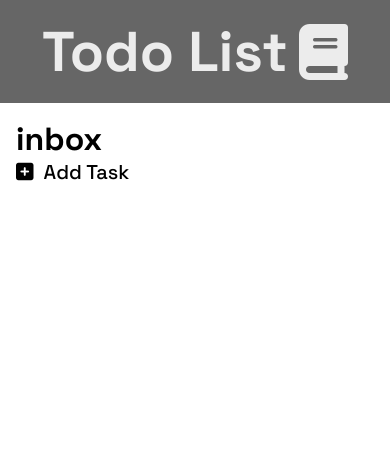
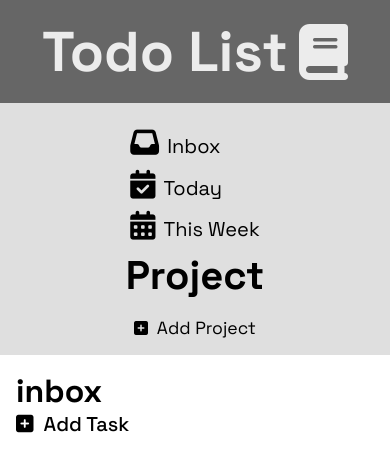
Before and after one commit to haroldm2598/Project-todolist, a website built with webpack: page dist/index.html in a window 390 px wide. Built offline with nearby package versions, Linux system fonts and the light colour scheme.

Commit message:
INFO: mobile friendly only problem SASS/SCSS / Feb 15 2023

```diff
--- a/src/modules/index.js
+++ b/src/modules/index.js
@@ -13,11 +13,13 @@ export function mainComponents() {
 	divWrapper.appendChild(sidebarComponents());
 	divWrapper.appendChild(inboxComponents());
 
-	// -------------------------------
-	// ROUTERS
+	// ------------- ROUTERS ------------------
 
 	document.addEventListener('DOMContentLoaded', (event) => {
 		const body = document.getElementById('sideBarContainer');
+		const targetSideProject = document.getElementsByClassName(
+			'sideBarContainer__projectList--item__btn'
+		);
 
 		body.addEventListener('click', async (e) => {
 			let params = e.target.id;
@@ -39,35 +41,17 @@ export function mainComponents() {
 					break;
 
 				case params:
-					await removeAddElement('.contentContainer');
-					divWrapper.appendChild(constructorComponent(params));
-
-					// // FOCUS FEB 09 2023
-					// for (const componentChildren of constructorComponent().children) {
-					// 	const result = componentChildren.id;
-					// 	if (result === `${params}Container`) {
-					// 		divWrapper.appendChild(constructorComponent(params));
-					// 	}
-					// }
+					for (const componentChildren of targetSideProject) {
+						if (params === componentChildren.id) {
+							await removeAddElement('.contentContainer');
+							divWrapper.appendChild(constructorComponent(params));
+						}
+					}
 					break;
 
-				// case params:
-				// 	const targetId = `#${params}Container`;
-				// 	const elementTarget = document.getElementById('wahaContainer');
-				// 	for (let i = 0; i < elementTarget.length; i++) {
-				// 		console.log(elementTarget[i].id);
-				// 	}
-
-				// 	if (elementTarget) {
-				// 		// await removeAddElement(targetId);
-				// 		await removeAddElement('.contentContainer');
-				// 		divWrapper.appendChild(constructorComponent());
-				// 	} else {
-				// 		await removeAddElement('.contentContainer');
-				// 		divWrapper.appendChild(constructorComponent());
-				// 	}
-
-				// 	break;
+				default:
+					console.log('not found');
+					break;
 			}
 		});
 	});
--- a/src/styles/_mixins.scss
+++ b/src/styles/_mixins.scss
@@ -1,8 +1,10 @@
 $breakpoints: (
 	mobile: 0em,
 	smallTablet: 42.5em,
+	// 680px
 	largeTablet: 48em,
-	desktop: 60em
+	// 768px
+	desktop: 60em //960 px
 );
 
 @mixin media($keys...) {
--- a/src/styles/main.scss
+++ b/src/styles/main.scss
@@ -17,6 +17,10 @@ $fa-font-path: '~@fortawesome/fontawesome-free/webfonts';
 
 .wrapper {
 	display: flex;
+
+	@include mobile-allSize {
+		flex-direction: column;
+	}
 }
 
 // ------------------------ HEADER ------------------------
@@ -60,6 +64,12 @@ $fa-font-path: '~@fortawesome/fontawesome-free/webfonts';
 		display: none;
 	}
 
+	@include mobile-allSize {
+		height: 100%;
+		width: 100%;
+		display: flex;
+	}
+
 	@include tablet {
 		padding: 0.5em;
 		width: 30%;
@@ -77,6 +87,11 @@ $fa-font-path: '~@fortawesome/fontawesome-free/webfonts';
 				font-size: 1rem;
 			}
 
+			@include mobile-allSize {
+				margin: 0.2em;
+				font-size: 1.8rem;
+			}
+
 			button {
 				margin-left: 0.5em;
 				background-color: transparent;
@@ -91,10 +106,20 @@ $fa-font-path: '~@fortawesome/fontawesome-free/webfonts';
 					margin-left: 0.2rem;
 				}
 
+				@include mobile-allSize {
+					margin-left: 0.5rem;
+				}
+
 				&:hover {
 					color: $highLight1;
 				}
 			}
+		}
+	}
+
+	&__subHeader {
+		@include mobile-allSize {
+			font-size: 2.5rem;
 		}
 	}
 
@@ -135,6 +160,11 @@ $fa-font-path: '~@fortawesome/fontawesome-free/webfonts';
 			&__btn {
 				background: none;
 				border: none;
+
+				@include mobile-allSize {
+					font-size: 1.5rem;
+					font-weight: 400;
+				}
 			}
 
 			&__icon {
```
Also changed, not shown: src/modules/mainComponents/sidebarComponents.js (+0 -13 lines).
